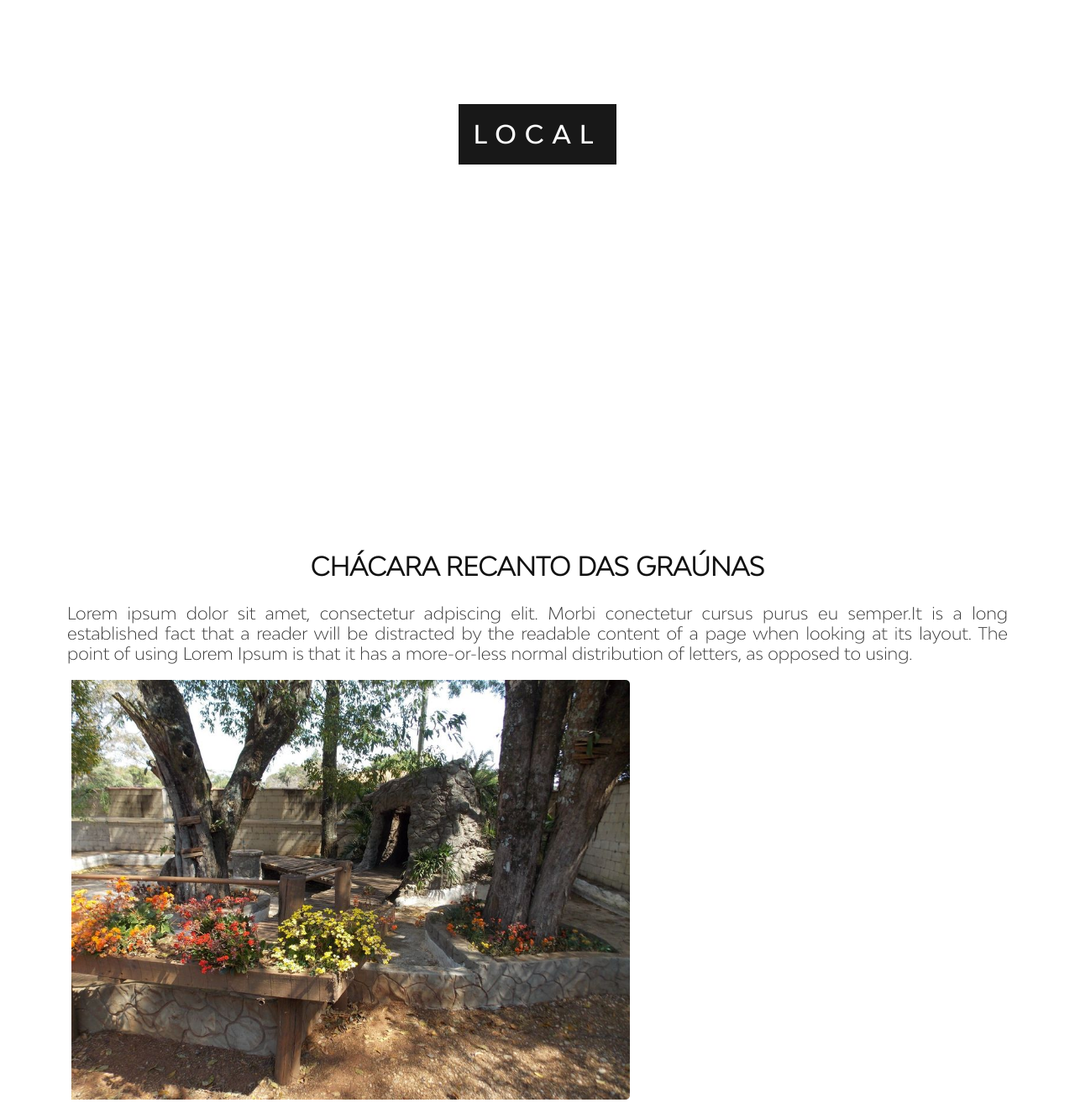
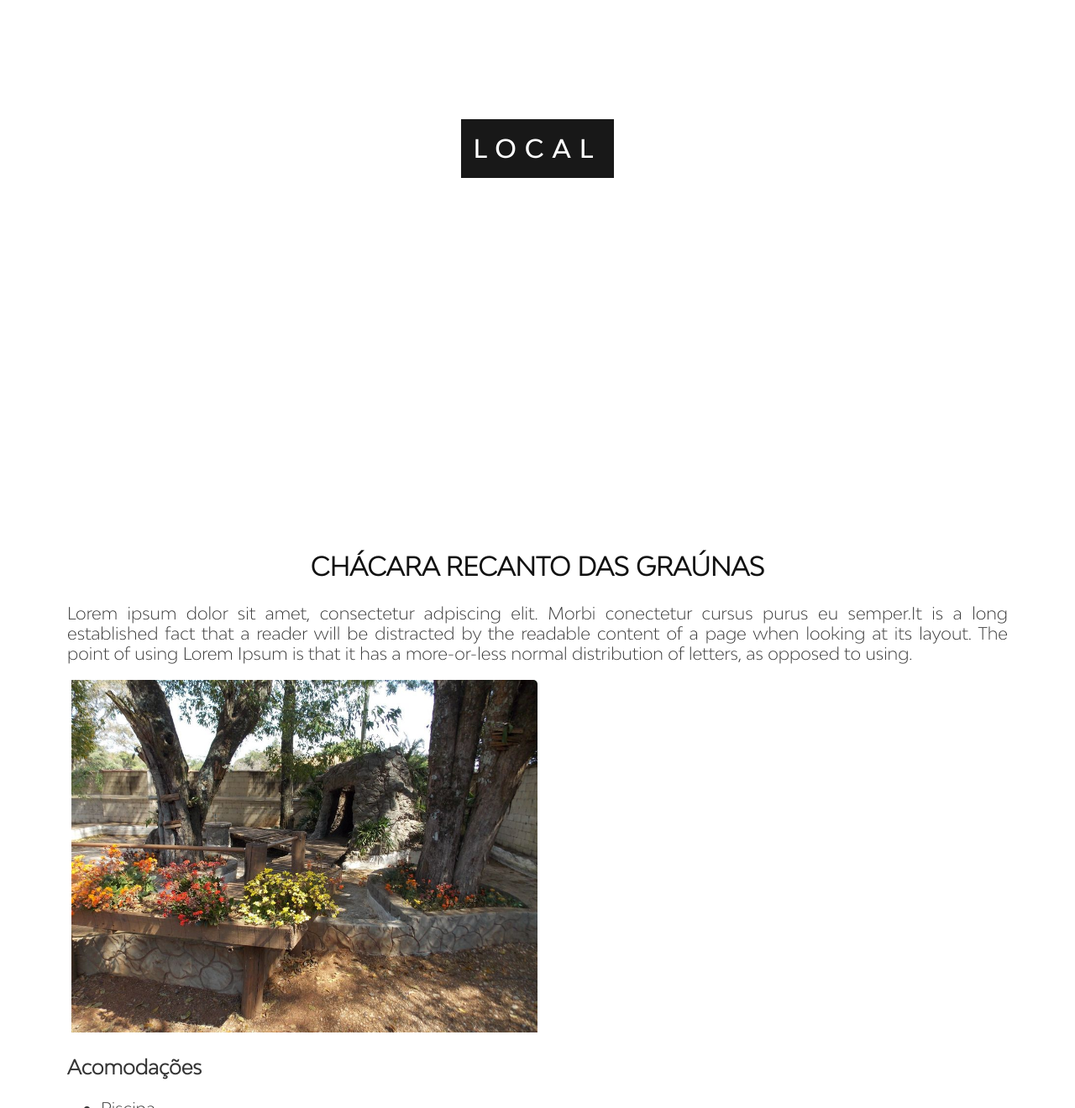
Before and after one commit to joaolucasp/Acamp2022-IEQ, a plain HTML site: page index.html in a window 1280 px wide. Shown: the part 1480-2800 px from the top of the page at 84% size. Drawn offline with Linux system fonts and the light colour scheme.

Commit message:
feito alterações na responsividade

```diff
--- a/css/style.css
+++ b/css/style.css
@@ -50,7 +50,7 @@ h2 {
 }
 
 .titulo-do-conteudo {
-    position: relative;
+    position: absolute;
     top: 45%;
     width: 100%;
     text-transform: uppercase;
@@ -59,7 +59,9 @@ h2 {
 
 .titulo-do-conteudo span.titulo{
     background-color: rgb(0, 0, 0);
-    padding: 18px;
+    display: inline-block;
+    padding: 15px;
+    line-height: 40px;
     color: #fff;
     font-size: 1.5em;
     letter-spacing: 10px;
@@ -133,8 +135,9 @@ h2 {
 
 /*CARROSSEL*/
 .galeria {
-    width: 670px;
-    height: 500px;
+    /*width: 670px;
+    height: 500px;*/
+    width: 50%;
     overflow: hidden;
     border-radius: 5px;
 }
@@ -150,3 +153,11 @@ h2 {
     width: 10%;
 }
 /*-----------------*/
+
+/*MAPS*/
+.maps {
+    width: 50%;
+    height: 500px;
+}
+
+/*----------------*/
--- a/index.html
+++ b/index.html
@@ -104,7 +104,7 @@
         <hr>
 
         <h3>Como chegar</h3>
-        <iframe widht="60%" src="https://www.google.com/maps/embed?pb=!1m14!1m8!1m3!1d14806.637423804505!2d-47.8010627!3d-21.9091895!3m2!1i1024!2i768!4f13.1!3m3!1m2!1s0x0%3A0x66462a9e6885bddb!2sCh%C3%A1caras%20em%20S%C3%A3o%20Carlos%2FSP%20-%20Recanto%20das%20Gra%C3%BAnas%20I%2C%20II%2C%20III%20e%20IV!5e0!3m2!1spt-BR!2sbr!4v1648277435918!5m2!1spt-BR!2sbr" width="600" height="450" style="border:0;" allowfullscreen="" loading="lazy" referrerpolicy="no-referrer-when-downgrade"></iframe>
+        <iframe class="maps" src="https://www.google.com/maps/embed?pb=!1m14!1m8!1m3!1d14806.637423804505!2d-47.8010627!3d-21.9091895!3m2!1i1024!2i768!4f13.1!3m3!1m2!1s0x0%3A0x66462a9e6885bddb!2sCh%C3%A1caras%20em%20S%C3%A3o%20Carlos%2FSP%20-%20Recanto%20das%20Gra%C3%BAnas%20I%2C%20II%2C%20III%20e%20IV!5e0!3m2!1spt-BR!2sbr!4v1648277435918!5m2!1spt-BR!2sbr"  style="border:0;" allowfullscreen="" loading="lazy" referrerpolicy="no-referrer-when-downgrade"></iframe>
         <hr>
     </article>
 
```
